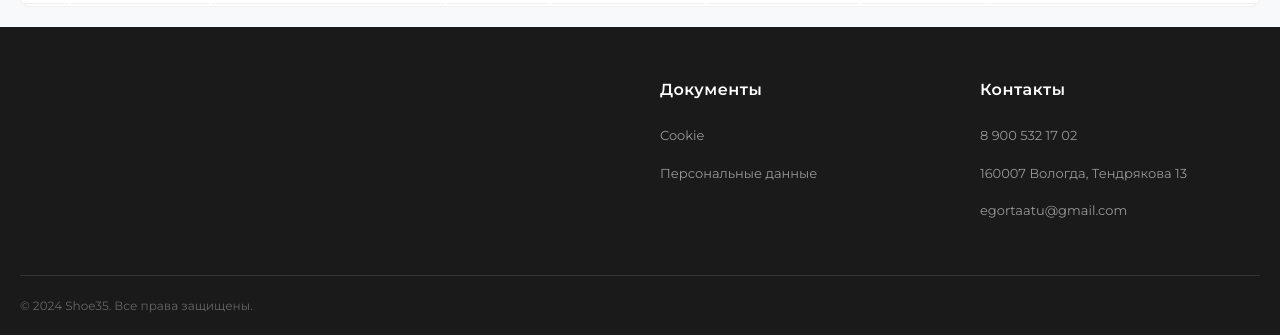
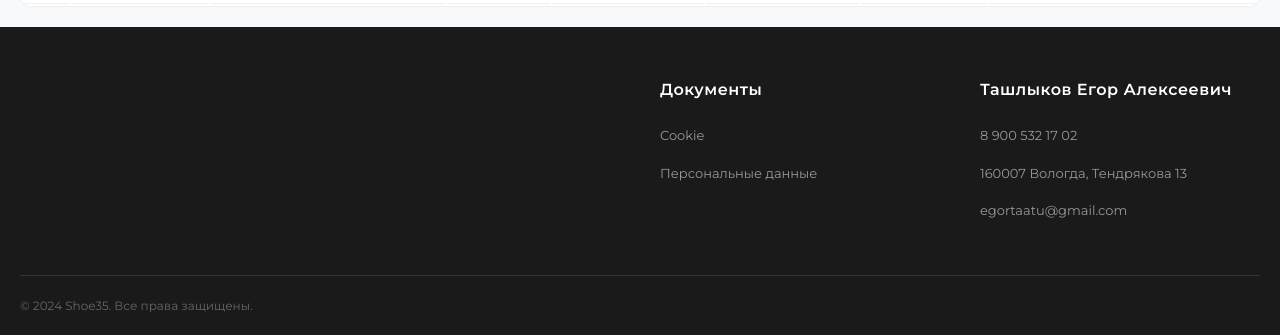
Before and after one commit to 8neisi9/kebab, a Flask app: page /admin in a window 1280 px wide. Shown: the part 1586-1921 px from the top of the page. Run offline with Flask 3, Linux system fonts and the light colour scheme; a user stored in the database is signed in.

Commit message:
Update base.html

```diff
--- a/templates/base.html
+++ b/templates/base.html
@@ -125,7 +125,7 @@
                 </div>
 
                 <div class="footer-section">
-                    <h3>Контакты</h3>
+                    <h3>Ташлыков Егор Алексеевич</h3>
                     <ul>
                         <li><a>8 900 532 17 02</a></li>
                         <li><a>160007 Вологда, Тендрякова 13</a></li>
```
